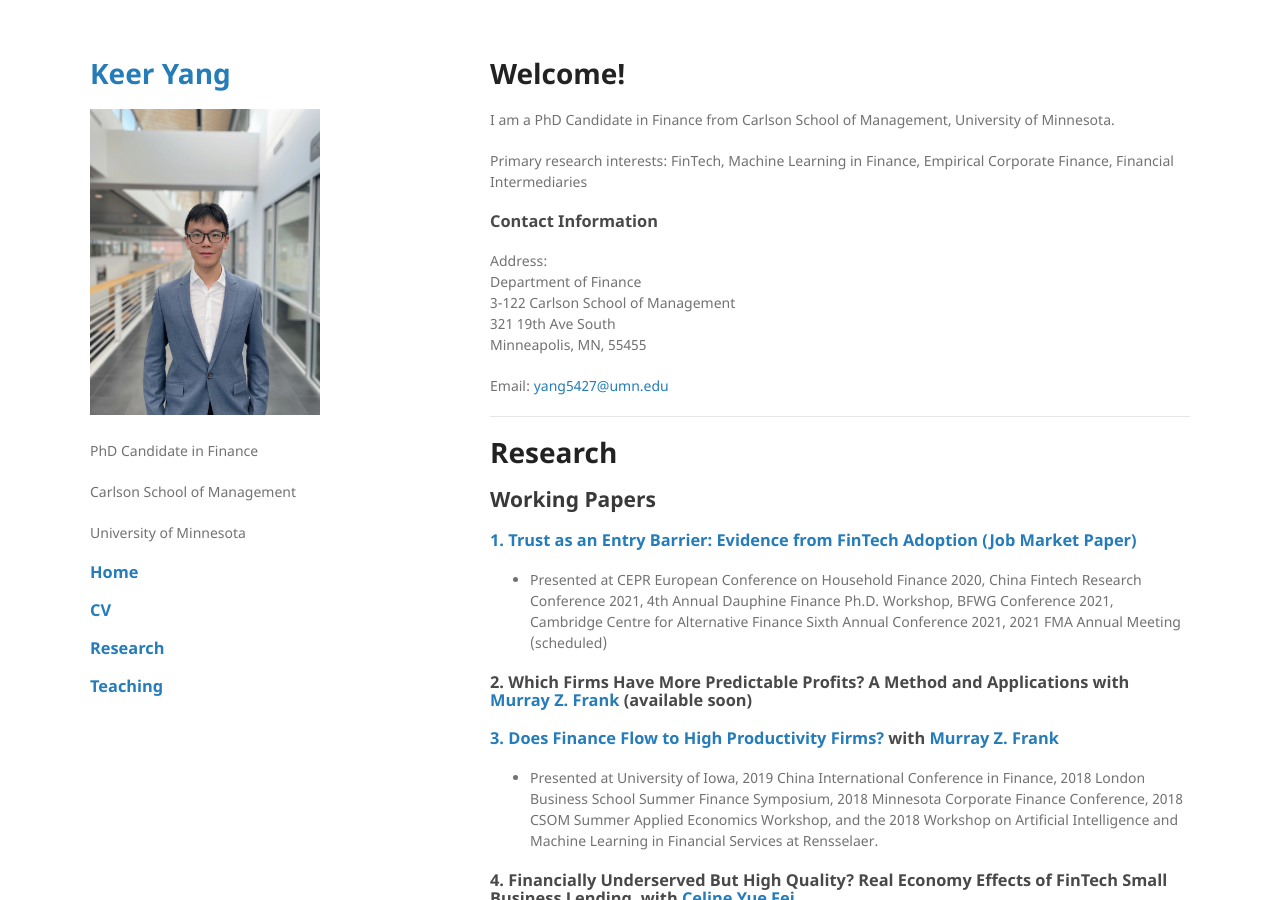
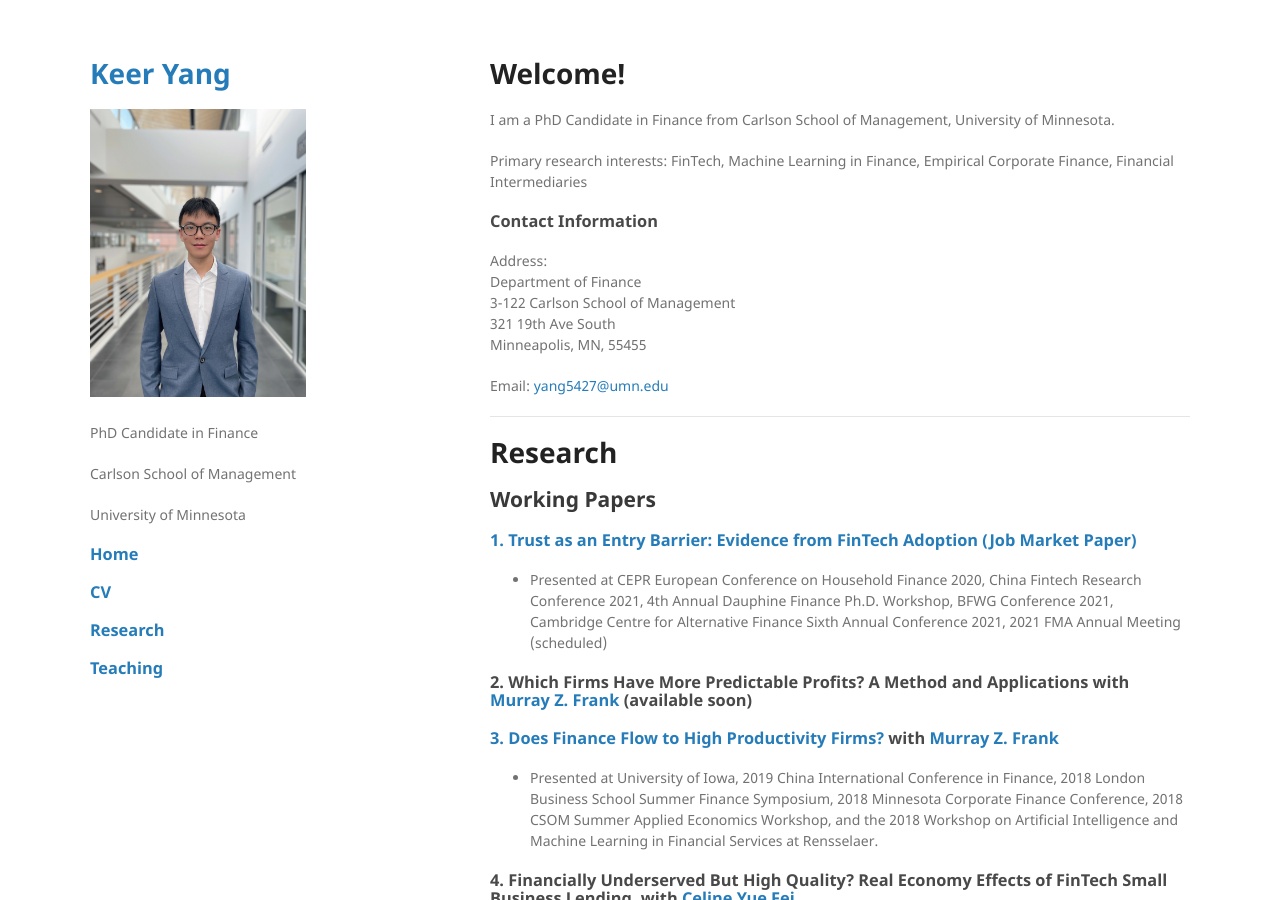
Before and after one commit to keeryang/keeryang.github.io, a Jekyll site: the page built from index.md, in a window 1280 px wide and 900 px high. Built offline with Jekyll 4.4.1, drawn with Linux system fonts in a browser that asks for light colours; the repository's description, which GitHub fills in, is left out; our own code applies the rules of GitHub Pages for plain Markdown files.

Commit message:
Update default.html

```diff
--- a/_layouts/default.html
+++ b/_layouts/default.html
@@ -16,7 +16,7 @@
       <header>
         <h1><a href="{{ "/" | absolute_url }}">{{ site.title | default: site.github.repository_name }}</a></h1>
 
-        <p class="view"><img class="fit-picture" src="./papers/keer.jpg" width="85%"></p>
+        <p class="view"><img class="fit-picture" src="./papers/keer.jpg" width="80%"></p>
 
         <p>{{ site.description | default: site.github.project_tagline }}</p>
 
```
